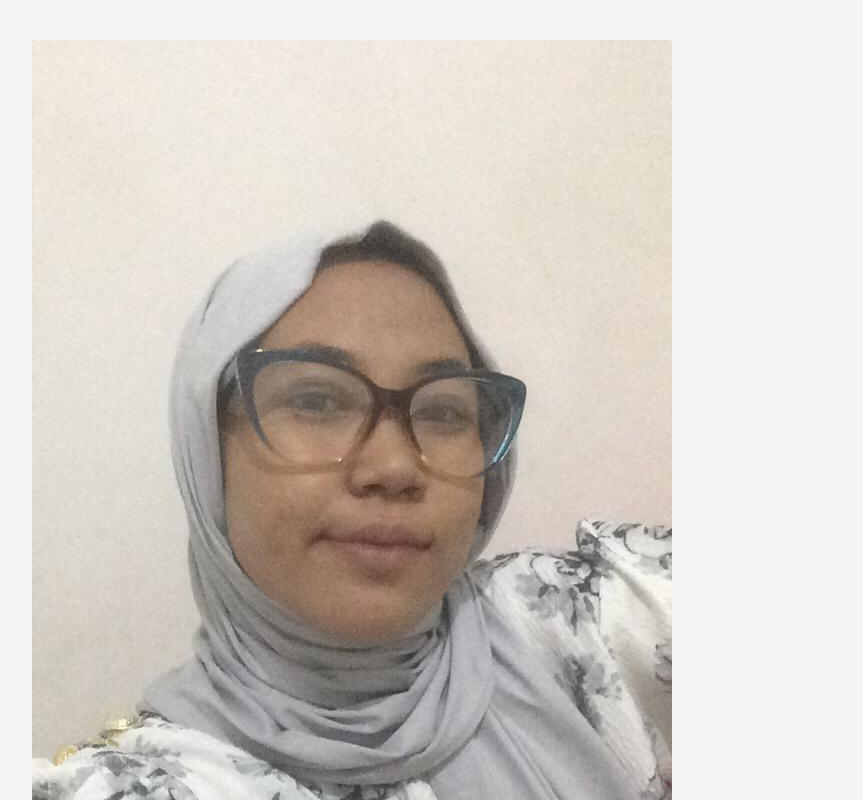
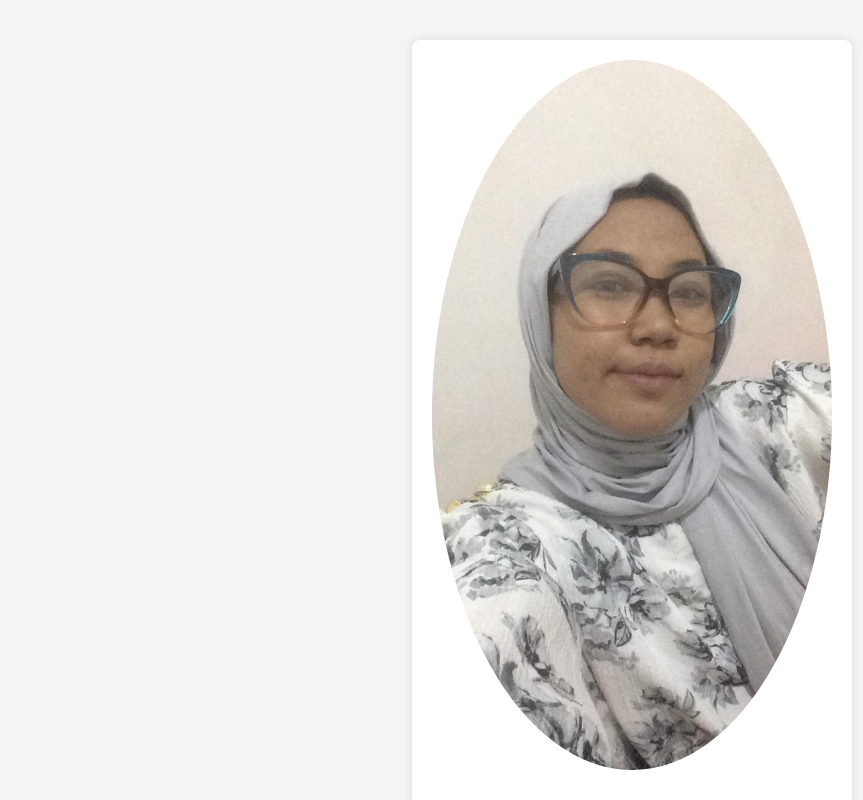
Before and after one commit to mwddahnsfah/lap4kakas_waddah, a plain HTML site: page index.html in a window 1280 px wide. Shown: the top 800 px of the page, without its empty margins (8-871 px from the left). Drawn offline with Linux system fonts and the light colour scheme.

Commit message:
menambahkan fitur pada style.css

```diff
--- a/style.css
+++ b/style.css
@@ -12,3 +12,20 @@ h1 {
 p {
     color: #666;
 }
+
+
+.profile {
+    max-width: 400px;
+    margin: 0 auto;
+    background-color: #fff;
+    padding: 20px;
+    border-radius: 8px;
+    box-shadow: 0 0 10px rgba(0, 0, 0, 0.1);
+}
+
+img {
+    max-width: 100%;
+    height: auto;
+    border-radius: 50%;
+    margin-bottom: 20px;
+}
```
